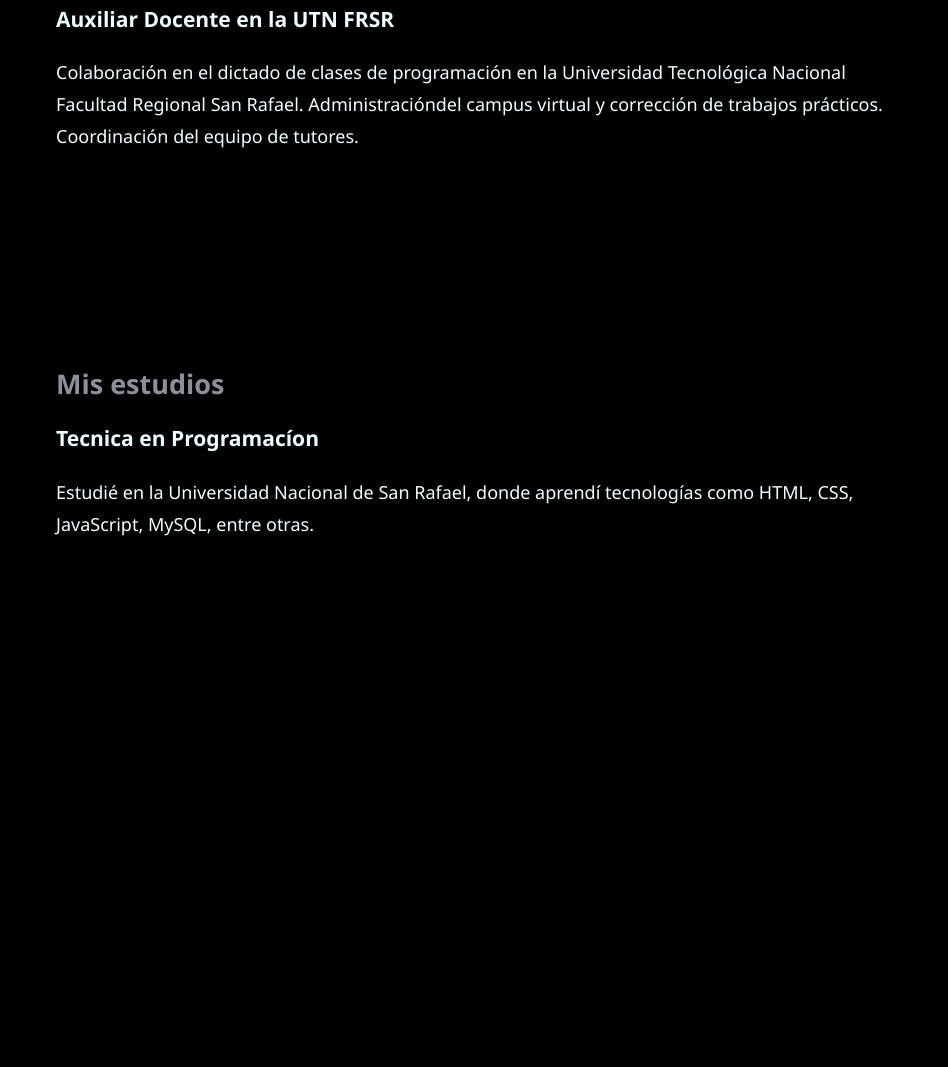
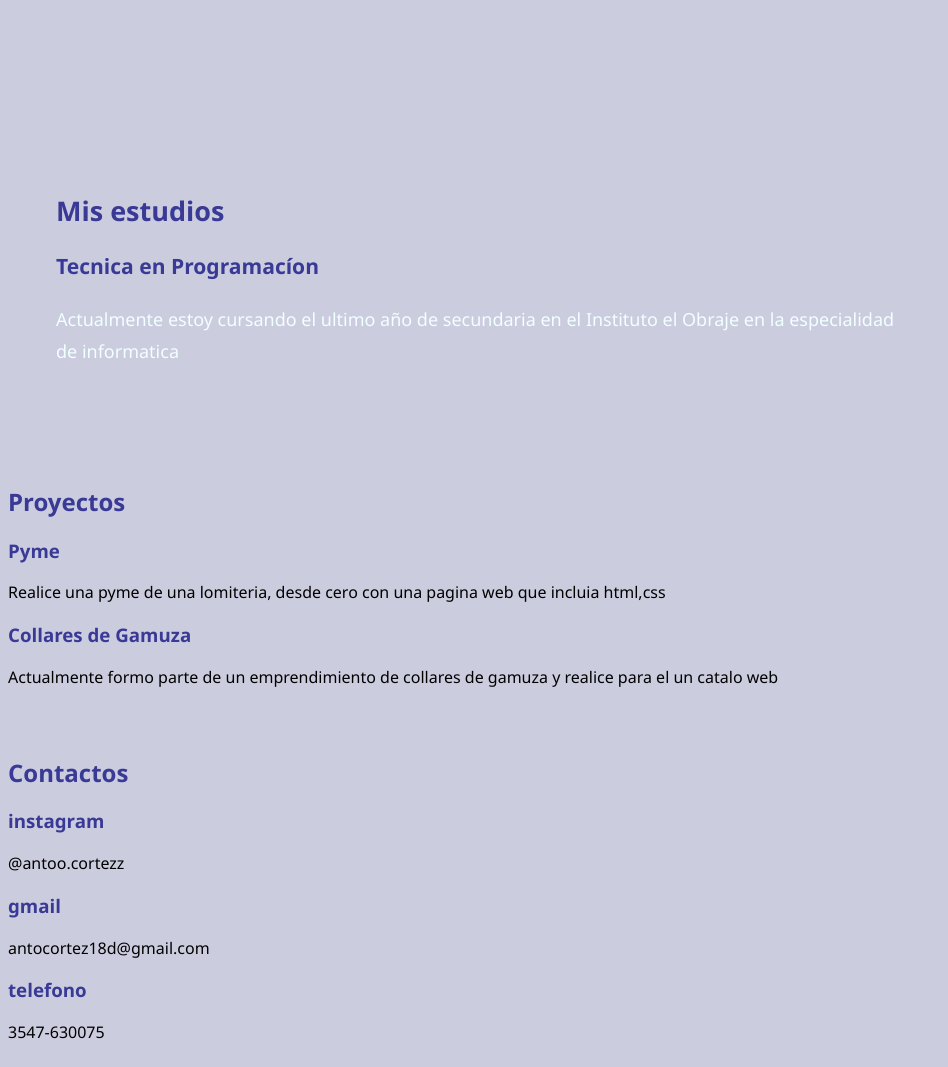
Before and after one commit to AntoniaCortez/PortafolioCortez, a plain HTML site: page index.html in a window 1280 px wide. Shown: the part 821-1888 px from the top of the page, without its empty margins (0-948 px from the left). Before the commit the page ends 1435 px from the top, so only its background shows below. Drawn offline with Linux system fonts and the light colour scheme.

Commit message:
commit 2

```diff
--- a/CSS/styles.css
+++ b/CSS/styles.css
@@ -1,33 +1,25 @@
 :root {
-    --body-bg-color: #000000;
-    --text-color: #ffffff;
-    --colorh1-color: #8f8f9c;
+    --body-bg-color: #ccccdf;
+    --text-color: #000000;
+    --colorh1-color: #393996;
 }
 /*aplicar las variables CSS creadas por el root*/
 
 body {
     background: var(--body-bg-color); /*color de fondo*/
     color: var(--text-color); /*color de la fuente*/
-    font-family: 'Segoe', 'Segoe UI', Tahoma, Geneva, Verdana, sans-serif;
+    font-family: 'Segoe', 'Segoe UI', Tahoma, Arial, Helvetica, sans-serif;
 }
 
-h1,h2{
+h1,h2,h3{
     color: var(--colorh1-color); /*color de la fuente*/
 }
-/*
-body {
-    background: #000000;
-    color: #fff;
-    font-family: 'Segoe', 'Segoe UI', Tahoma, Geneva, Verdana, sans-serif;
-
-}*/
 
 main {
     display: flex;
     flex-direction: column;
     gap: 2rem; /* Ajusta el espacio entre secciones */
 }
-
 
 /*Titulo del header*/
 .titulo {
@@ -52,7 +44,7 @@ main {
     text-align: center;
     padding: 0.5rem; /*espacio interno*/
     border-radius: 0.5rem; /*bordes redondeados*/
-    background: #1a1919; /*color de fondo*/
+    background: #29295e; /*color de fondo*/
     box-shadow: 0 0 0.5rem #a3a3a3; /*sombra*/
 }
 /* estilo de la barra de navegacion*/
--- a/index.html
+++ b/index.html
@@ -5,16 +5,15 @@
      <meta name="viewport" content="width=device-width, initial-scale=1.0">
 
      <!-- agregamos etiquetas meta para el Seo, y otra del author-->
-     <meta name="description" content="Portafolio web de Tamara Piccinni">
+     <meta name="description" content="Portafolio web de Antonia Cortez">
      <meta name="keywords" content="Portafolio, web, desarrollador web, programación,Contacto">
-     <meta name="author" content="Tu nombre">
-     <title>Portafolio web</title>
+     <meta name="author" content="Antonia">
+     <title>Portafolio </title>
      <link rel="stylesheet" href="./Css/styles.css">
  </head>
  <body>
      <header>
-         <h1>Tamara Piccinni</h1>
-        <!-- <img src="" alt="Tamra Piccinni"> -->
+         <h1>Antonia Cortez</h1>
          <nav>
              <ul class="navigation">
 
@@ -30,11 +29,11 @@
      <main>
          <section class="sobremi">
              <article class="container-sobremi">
-                 <img class="img-perfil" src="./Assets/perfil.jpg" alt="fotografia de Tamara Piccinni" width="200" height="240">
-                 <h2>
-                     Soy <b>Técnica en Programación</b>
-                     Me apasiona progrmar y desrrollar soluciones de aplicaciones web originales y personalizadas
-                 </h2>
+                 <img class="img-perfil" src="c:\Users\Antonia\Downloads\88484F24-70D1-4A09-AF66-6CA2A898DB53.jpeg" alt=" Antonia" width="240" height="200">
+                 <h3>
+                     Soy <b>Estudiante de 7mo Informatica.</b>
+                     Me apasiona programar y desarrollar aplicaciones web, ademas de aspectos de la contabilidad
+                 </h3>
              </article>
          </section>
 
@@ -44,11 +43,6 @@
              <h2>Experiencias</h2>
              <h3>Desarrollador web</h3>
              <p>Desarrollo de aplicaciones web con tecnologías como HTML, CSS, JavaScript, MySQL, entre otras.</p>
-             <h3>Auxiliar Docente en la UTN FRSR</h3>
-             <p>Colaboración en el dictado de clases de programación en la Universidad Tecnológica Nacional Facultad Regional San Rafael.
-                 Administracióndel campus virtual y corrección de trabajos prácticos.
-                 Coordinación del equipo de tutores.
-             </p>
          </article>
      </section>
      <!-- Sección de estudios -->
@@ -56,9 +50,32 @@
          <article class="container-estudios">
              <h2>Mis estudios</h2>
              <h3>Tecnica en Programacíon</h3>
-             <p>Estudié en la Universidad Nacional de San Rafael, donde aprendí tecnologías como HTML, CSS, JavaScript, MySQL, entre otras.</p>
+             <p>Actualmente estoy cursando el ultimo año de secundaria en el Instituto el Obraje en la especialidad de informatica</p>
          </article>
      </section>
+     <!-- Sección de proyectos -->
+     <section id="proyectos" class="proyectos">
+        <article class="container-proyectos">
+            <h2>Proyectos</h2>
+            <h3>Pyme</h3>
+            <p>Realice una pyme de una lomiteria, desde cero con una pagina web que incluia html,css</p>
+            <h3>Collares de Gamuza</h3>
+            <p>Actualmente formo parte de un emprendimiento de collares de gamuza y realice para el un catalo web</p>
+        </article>
+    </section>
+    <!-- Sección de contacto -->
+    <section id="contactos" class="contactos">
+        <article class="container-contactos">
+            <h2>Contactos</h2>
+            <h3>instagram</h3>
+            <p>@antoo.cortezz</p>
+            <h3>gmail</h3>
+            <p>antocortez18d@gmail.com</p>
+            <h3>telefono</h3>
+            <p>3547-630075</p>
+
+        </article>
+    </section>
      </main>
  </body>
  </html>
```
